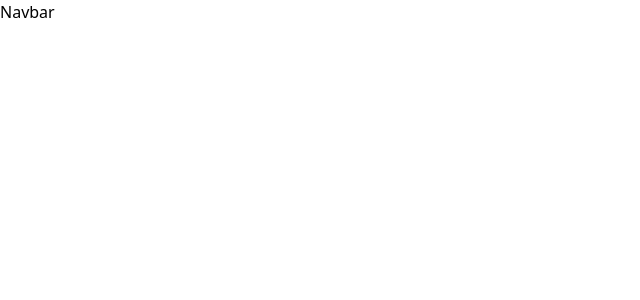
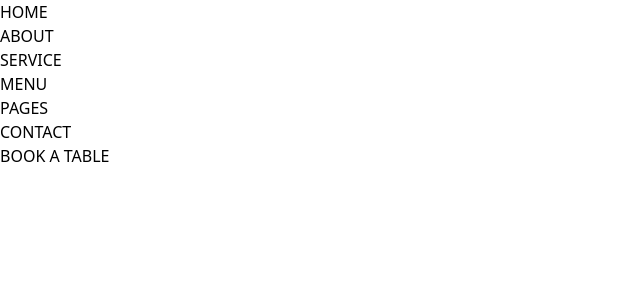
Before and after one commit to AdieDev0/Taste-Manila---Restaurant, a React (Vite) app in the folder tastemnl/: page / in a window 1280 px wide. Before the commit this address had no page. Shown: the top 300 px of the page, without its empty margins (0-640 px from the left). Built offline with nearby package versions, Linux system fonts and the light colour scheme.

Commit message:
Adding styles

```diff
--- a/tastemnl/src/Pages/Navbar.jsx
+++ b/tastemnl/src/Pages/Navbar.jsx
@@ -1,9 +1,24 @@
-import React from 'react'
+import React from "react";
 
 const Navbar = () => {
   return (
-    <div>Navbar</div>
-  )
-}
+    <div>
+      <div>
+        {/* NAME */}
+        <h1></h1>
+        {/* Routes */}
+        <div>
+          <h1>HOME</h1>
+          <h1>ABOUT</h1>
+          <h1>SERVICE</h1>
+          <h1>MENU</h1>
+          <h1>PAGES</h1>
+          <h1>CONTACT</h1>
+          <button className="cursor-pointer">BOOK A TABLE</button>
+        </div>
+      </div>
+    </div>
+  );
+};
 
-export default Navbar
+export default Navbar;
```
